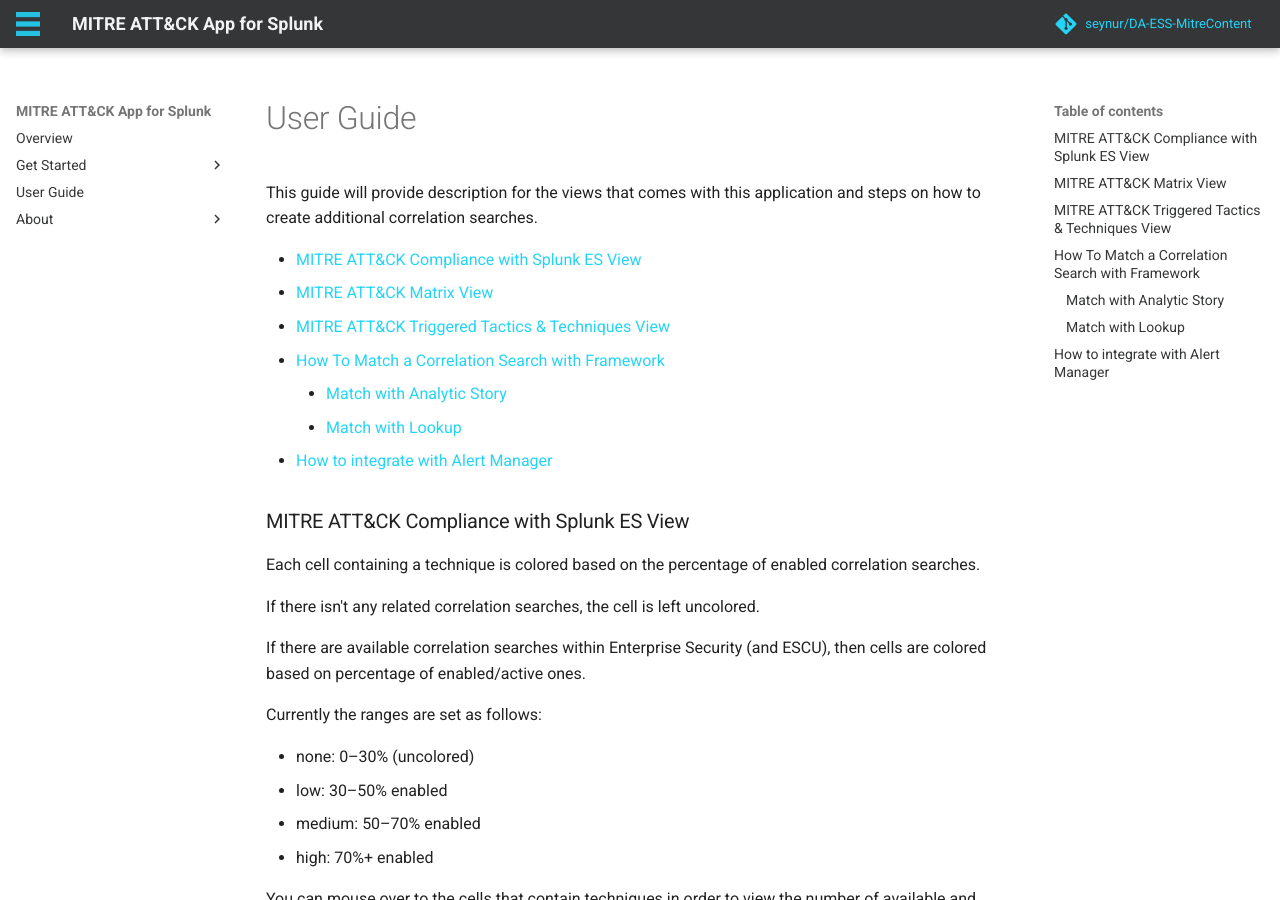
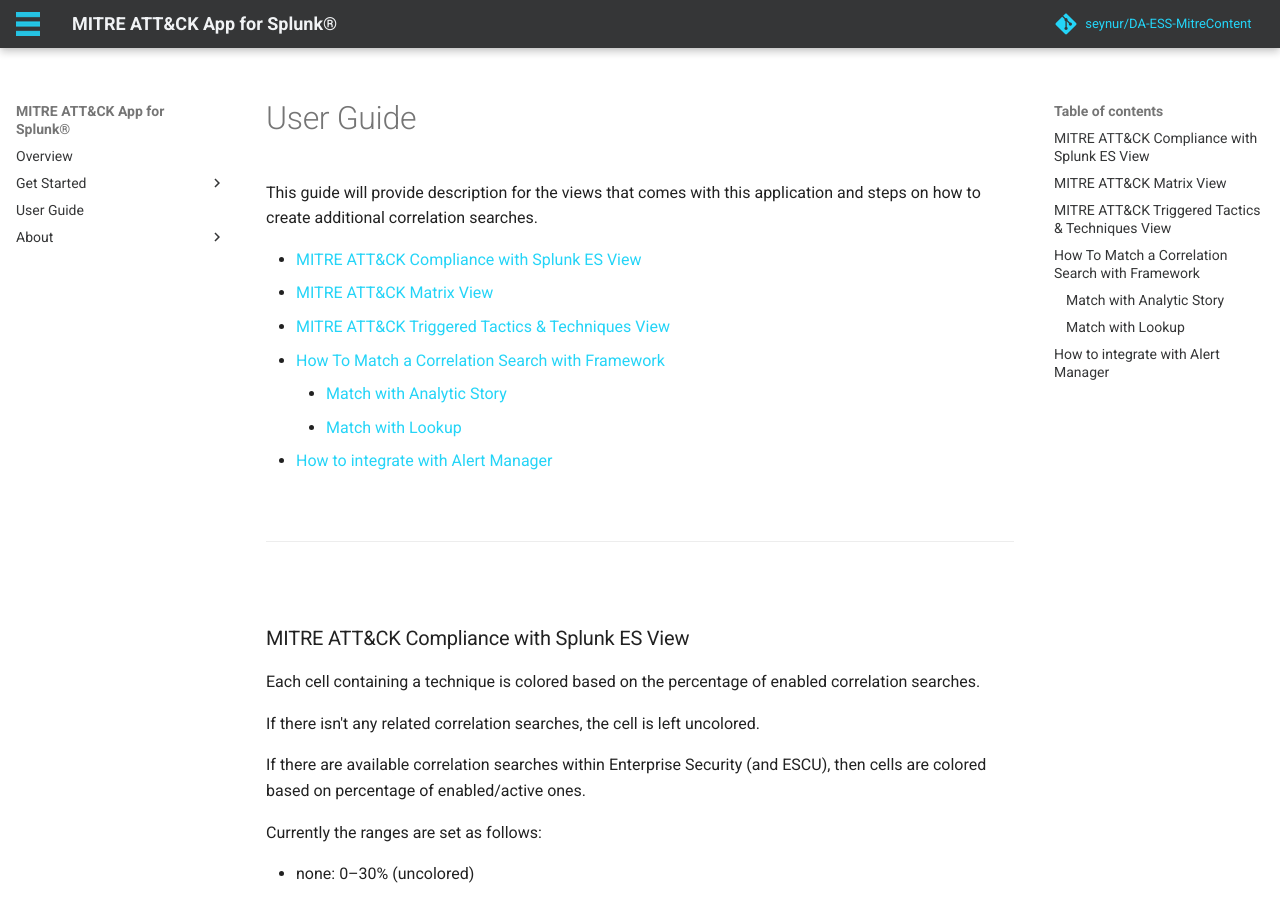
Before and after one commit to Oykucann/mitre-app-for-splunk-docs, an MkDocs documentation site: the page built from docs/user_guide.md, in a window 1280 px wide and 900 px high. Built offline with MkDocs 1.6.1 and Material for MkDocs 9.7.7, drawn with Linux system fonts in a browser that asks for light colours; comment, search, counter and statistics services are not loaded; the version menu is left out.

Commit message:
update spaces

```diff
--- a/docs/user_guide.md
+++ b/docs/user_guide.md
@@ -12,6 +12,15 @@
     - [Match with Analytic Story](#match-with-analytic-story)
     - [Match with Lookup](#match-with-lookup)
 * [How to integrate with Alert Manager](#how-to-integrate-with-alert-manager)
+
+
+&nbsp;
+
+
+---
+
+
+&nbsp;
 
 ### MITRE ATT&CK Compliance with Splunk ES View
 Each cell containing a technique is colored based on the percentage of enabled correlation searches.
@@ -31,12 +40,29 @@
 ![setup4]
 
 
+&nbsp;
+
+
+---
+
+
+&nbsp;
+
 ### MITRE ATT&CK Matrix View
 This dashboard/form has filtering options based on "**Event Time Range**" and "**Urgency**" level and it provides and overview of triggered techniques within MITRE ATT&CK Matrix colored according to the "**Urgency**" level of Notable Events or Alert Manager populated index.
 
 You can click on the triggered technique which provides the drill-down functionality.  Depending on your setup you will either drill-down via Enterprise Security App **Incident Review** view or Alert Manager **Incident Posture** for further analysis/investigation.
 
 ![triggered_techniques1]
+
+
+&nbsp;
+
+
+---
+
+
+&nbsp;
 
 ### MITRE ATT&CK Triggered Tactics & Techniques View
 This dashboard/form provides an overview of triggered rules based on MITRE ATT&CK Tactics and Notable assets/identities.  This is an effort to provide a better visibility for a notable asset/identity journey through MITRE ATT&CK Framework.  The number of triggered Notable Events according to MITRE ATT&CK techniques are aggregated by Notable Assets where ``notable_asset`` is populated by ``src``, ``dest`` or ``user`` from related Data Models.
@@ -47,6 +73,15 @@
 3. **Triggered Techniques by Tactic**: There's a separate panel for each MITRE ATT&CK Framework Tactic that shows details on triggered Technique, associated correlation rule name, and count of occurrences.
 
 ![triggered_techniques2]
+
+
+&nbsp;
+
+
+---
+
+
+&nbsp;
 
 ### How To Match a Correlation Search with Framework
 In order to view a saved/correlation search integrated with the MITRE ATT&amp;CK Matrix, following tasks need to be completed.
--- a/mkdocs.yml
+++ b/mkdocs.yml
@@ -1,4 +1,4 @@
-site_name: MITRE ATT&CK App for Splunk
+site_name: MITRE ATT&CK App for Splunk&reg;
 # Repository
 repo_name: seynur/DA-ESS-MitreContent
 repo_url: https://github.com/seynur/DA-ESS-MitreContent
```
Also changed, not shown: docs/index.md (+10 -0 lines), docs/installation.md (+8 -0 lines).
